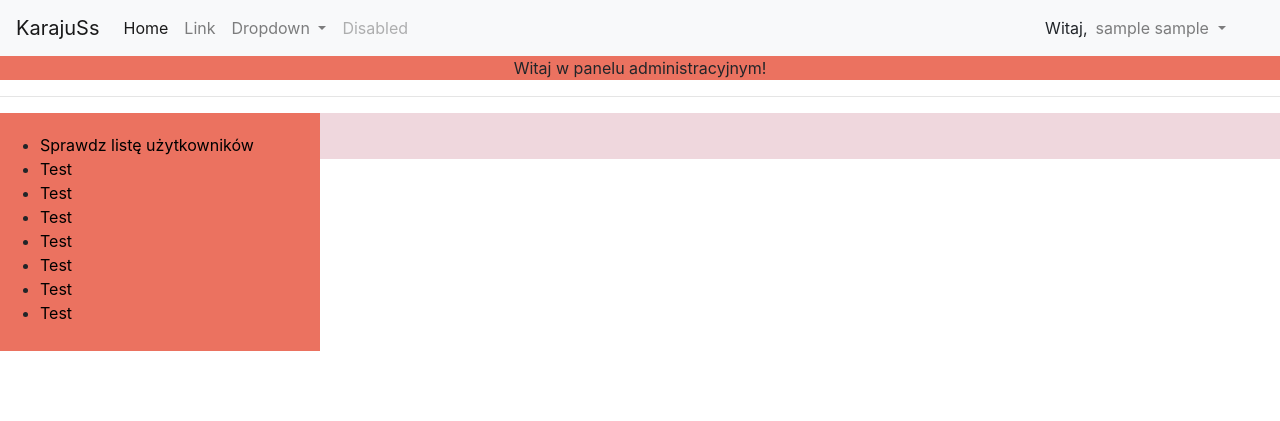
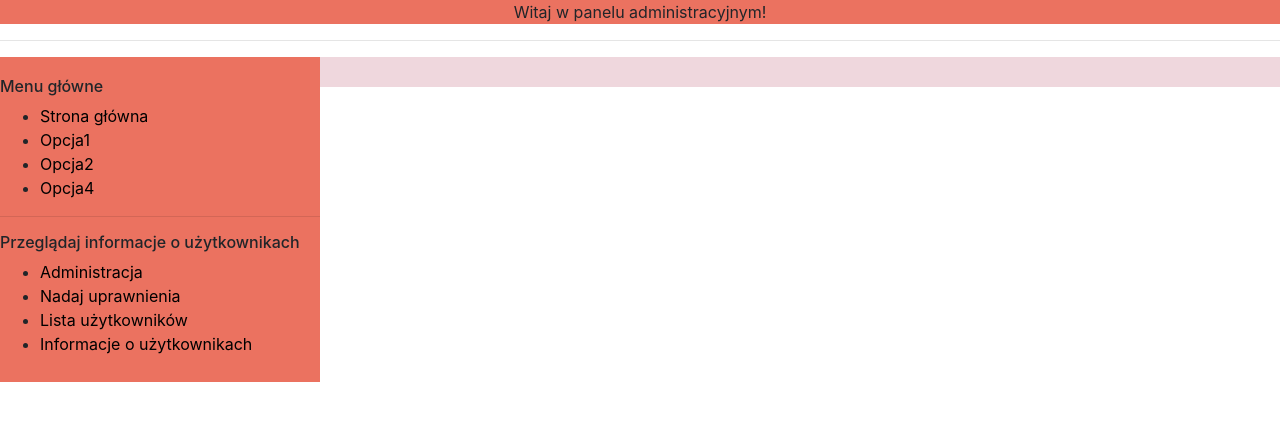
Before and after one commit to KarajuSs/karajuss_cba_pl, a PHP site: page /admin/pa.php in a window 1280 px wide. Shown: the top 421 px of the page. Run offline with PHP 8.4, Linux system fonts and the light colour scheme; the visitor is signed in with stand-in values (Sample User, id 1); data that the repository does not hold is empty.

Commit message:
New commit

```diff
--- a/admin/pa.php
+++ b/admin/pa.php
@@ -13,32 +13,14 @@
   if($_SESSION["zalogowany"] == 1) {
 ?>
 <body>
-  <?php include('../src/menu.php'); ?>
   <div id="box">
     <div id="wiad"> Witaj w panelu administracyjnym! </div>
     <hr/>
     <div id="lewy_panel_kontrolny">
-      <ul>
-        <li><a href=""> Sprawdz listę użytkowników </a></li>
-        <li><a href=""> Test </a></li>
-        <li><a href=""> Test </a></li>
-        <li><a href=""> Test </a></li>
-        <li><a href=""> Test </a></li>
-        <li><a href=""> Test </a></li>
-        <li><a href=""> Test </a></li>
-        <li><a href=""> Test </a></li>
-      </ul>
+      <?php include('pa/menu.html'); ?>
     </div>
     <div id="prawy_panel">
-      <ol>
-      <?php
-        $zapyt="SELECT * FROM users;";
-        $lista=mysqli_query($con,$zapyt);
-        while($wiersz=mysqli_fetch_assoc($lista)){
-          echo '<li>'.$wiersz['login'].' posiada uprawnienia typu: '.$wiersz['uprawnienia'].'</li>';
-        }
-      ?>
-      <ol>
+
     </div>
   </div>
   <?php
--- /dev/null
+++ b/admin/pa/menu.html
@@ -0,0 +1,15 @@
+<h6> Menu główne </h6>
+<ul>
+  <li><a href="../../karajuss_cba_pl_v1/"> Strona główna </a></li>
+  <li><a href=""> Opcja1 </a></li>
+  <li><a href=""> Opcja2 </a></li>
+  <li><a href=""> Opcja4 </a></li>
+</ul>
+<hr/>
+<h6> Przeglądaj informacje o użytkownikach </h6>
+<ul>
+  <li><a href=""> Administracja </a></li>
+  <li><a href=""> Nadaj uprawnienia </a></li>
+  <li><a href=""> Lista użytkowników </a></li>
+  <li><a href=""> Informacje o użytkownikach </a></li>
+</ul>
--- a/src/menu.php
+++ b/src/menu.php
@@ -1,5 +1,5 @@
 <nav class="navbar navbar-expand-lg navbar-light bg-light">
-  <a id="rumble" class="navbar-brand" href="../index.php">KarajuSs</a>
+  <a id="rumble" class="navbar-brand" href="../../karajuss_cba_pl_v1/">KarajuSs</a>
   <button class="navbar-toggler" type="button" data-toggle="collapse" data-target="#navbarSupportedContent" aria-controls="navbarSupportedContent" aria-expanded="false" aria-label="Toggle navigation">
     <span class="navbar-toggler-icon"></span>
   </button>
@@ -7,7 +7,7 @@
   <div class="collapse navbar-collapse" id="navbarSupportedContent">
     <ul class="navbar-nav mr-auto">
       <li class="nav-item active">
-        <a class="nav-link linia" href="#">Home <span class="sr-only">(current)</span></a>
+        <a class="nav-link linia" href="../../karajuss_cba_pl_v1/">Home</a>
       </li>
       <li class="nav-item">
         <a class="nav-link linia" href="#">Link</a>
@@ -31,31 +31,12 @@
       Witaj,
       <ul class="navbar-nav mr-auto">
         <li class="nav-item dropdown">
-          <a class="mr-sm-2 nav-link dropdown-toggle" href="profile/index.php" id="navbarDropdown" role="button" data-toggle="dropdown" aria-haspopup="true" aria-expanded="false">
-            <?php
-              if($ranga == 1) {
-                if($imie == "" || $imie == null)
-                  echo '<font color="red">'. $login .'</font>';
-                else {
-                  echo '<font color="red">'. $imie . " " . $nazwisko.'</font>';
-                }
-              } else if($ranga == 2) {
-                if($imie == "" || $imie == null)
-                  echo '<font color="lime">'. $login .'</font>';
-                else {
-                  echo '<font color="lime">'. $imie . " " . $nazwisko.'</font>';
-                }
-              } else {
-                if($imie == "" || $imie == null)
-                  echo $login;
-                else {
-                  echo $imie . " " . $nazwisko;
-                }
-              }
-            ?> </a>
+          <a class="mr-sm-2 nav-link dropdown-toggle" href="#" id="navbarDropdown" role="button" data-toggle="dropdown" aria-haspopup="true" aria-expanded="false">
+            <?php include('../karajuss_cba_pl_v1/admin/functions/nick_czy_imie.php'); ?>
+          </a>
           <div class="dropdown-menu" aria-labelledby="navbarDropdown">
-            <a class="dropdown-item linia" href="#" id="konto"><i class="fas fa-user fa-fw"></i> Konto</a>
-            <a class="dropdown-item linia" href="logout.php"><i class="fas fa-sign-out-alt fa-fw"></i> Wyloguj</a>
+            <a class="dropdown-item linia" href="profile/" id="konto"><i class="fas fa-user fa-fw"></i> Konto</a>
+            <a class="dropdown-item linia" href="panel/logout.php"><i class="fas fa-sign-out-alt fa-fw"></i> Wyloguj</a>
             <div class="dropdown-divider"></div>
             <a class="dropdown-item linia" href="#"><i class="fas fa-cog fa-spin"></i> Ustawienia</a>
           </div>
```
Also changed, not shown: admin/functions/nick_czy_imie.php (added, +21 -0 lines), admin/pa/lista_uzytkownikow.php (added, +9 -0 lines).
